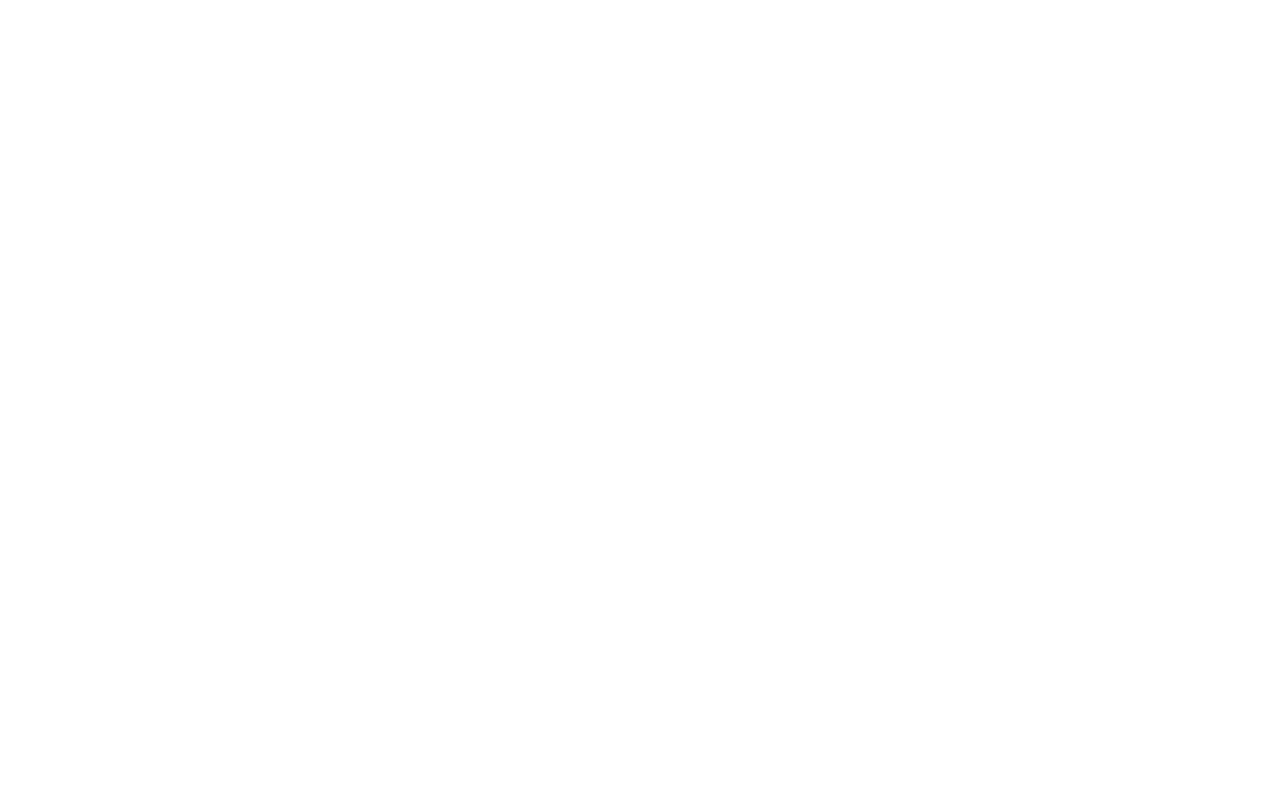
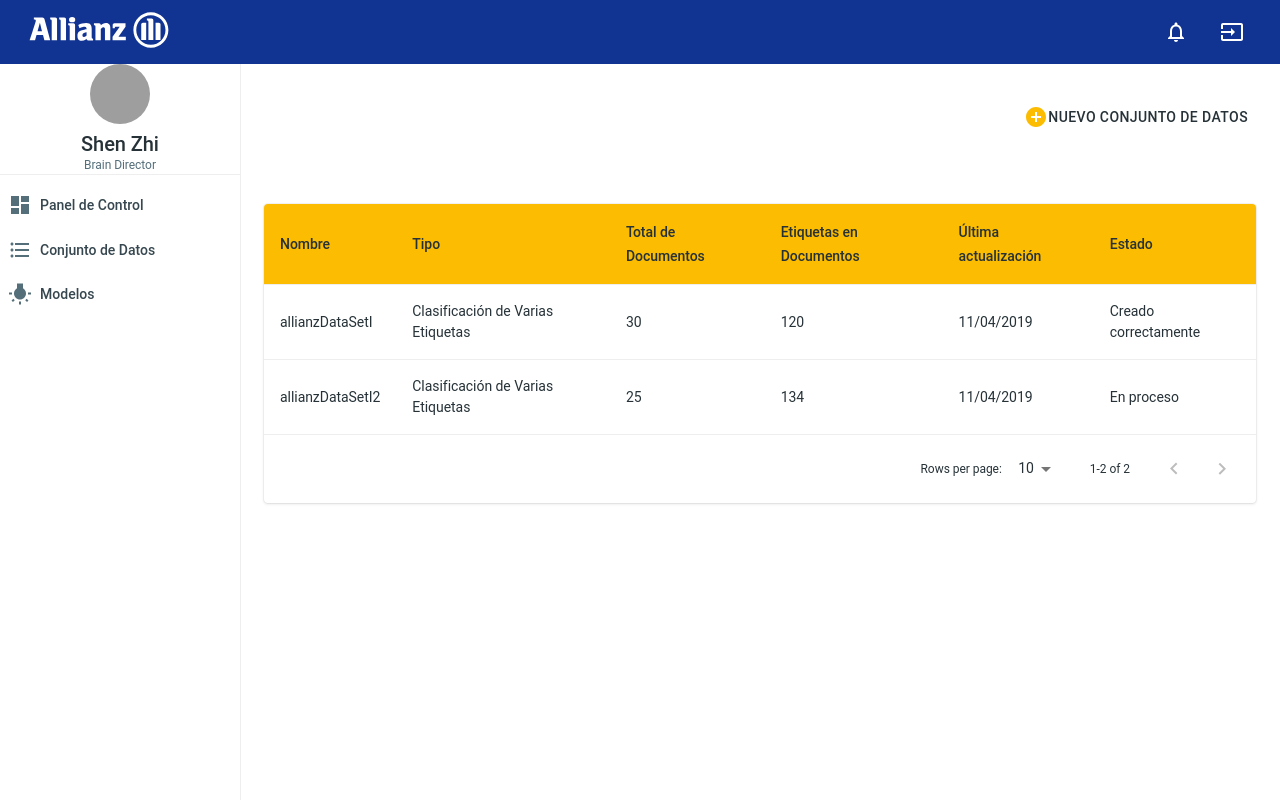
Before and after one commit to ElisaME/allianz, a React (Create React App) app: page /list in a window 1280 px wide. Before the commit this address led to /not-found. Built offline with nearby package versions, Linux system fonts and the light colour scheme; grey boxes are pictures that could not be loaded.

Commit message:
Data Sets List

```diff
--- a/package.json
+++ b/package.json
@@ -10,8 +10,10 @@
     "@testing-library/react": "^9.3.2",
     "@testing-library/user-event": "^7.1.2",
     "clsx": "^1.0.4",
+    "moment": "^2.24.0",
     "react": "^16.12.0",
     "react-dom": "^16.12.0",
+    "react-perfect-scrollbar": "^1.5.3",
     "react-router-dom": "^5.1.2",
     "react-scripts": "3.3.0"
   },
--- a/src/Routes.js
+++ b/src/Routes.js
@@ -4,6 +4,7 @@
 import { Main as MainLayout} from './components/layout/index';
 import RouteWithLayout from './components/RouteWithLayout/RouteWithLayout';
 import test from './components/test';
+import DataSetsList from './components/views/DataSetsList';
 
 
 const Routes = () => {
@@ -15,6 +16,24 @@
           layout={MainLayout}
           path="/"
         />
+      <RouteWithLayout
+        component={DataSetsList}
+        exact
+        layout={MainLayout}
+        path="/list"
+      />
+      {/* <RouteWithLayout
+        component={DataSetsList}
+        exact
+        layout={MainLayout}
+        path="/dataSets"
+      /> */}
+      {/* <RouteWithLayout
+        component={DataSetDetail}
+        exact
+        layout={MainLayout}
+        path="/dataSetDetail"
+      /> */}
       <Redirect to="/not-found" />
     </Switch>
   );
--- /dev/null
+++ b/src/components/views/DataSetsList/DataSetsList.js
@@ -0,0 +1,31 @@
+import React, { useState } from 'react';
+import { makeStyles } from '@material-ui/styles';
+
+import { DataSetsToolbar, DataSetsTable } from './components';
+import mockData from './data';
+
+const useStyles = makeStyles(theme => ({
+  root: {
+    padding: theme.spacing(3)
+  },
+  content: {
+    marginTop: theme.spacing(2)
+  }
+}));
+
+const DataSetsList = () => {
+  const classes = useStyles();
+
+  const [dataSets] = useState(mockData);
+
+  return (
+    <div className={classes.root}>
+      <DataSetsToolbar />
+      <div className={classes.content}>
+        <DataSetsTable dataSets={dataSets} />
+      </div>
+    </div>
+  );
+};
+
+export default DataSetsList;
--- /dev/null
+++ b/src/components/views/DataSetsList/components/DataSetsTable/DataSetsTable.js
@@ -0,0 +1,118 @@
+import React, { useState } from 'react';
+import clsx from 'clsx';
+import moment from 'moment';
+import PerfectScrollbar from 'react-perfect-scrollbar';
+import { makeStyles } from '@material-ui/styles';
+import {
+  Card,
+  CardActions,
+  CardContent,
+  Table,
+  TableBody,
+  TableCell,
+  TableHead,
+  TableRow,
+  Typography,
+  TablePagination
+} from '@material-ui/core';
+
+const useStyles = makeStyles(theme => ({
+  root: {},
+  content: {
+    padding: 0
+  },
+  inner: {
+    minWidth: 900
+  },
+  nameContainer: {
+    display: 'flex',
+    alignItems: 'center'
+  },
+  avatar: {
+    marginRight: theme.spacing(2)
+  },
+  actions: {
+    justifyContent: 'flex-end'
+  },
+  bgheader:{
+    backgroundColor:'rgb(251,188,1)'
+  }
+}));
+
+const DataSetsTable = props => {
+  const { className, dataSets, ...rest } = props;
+
+  const classes = useStyles();
+  const [rowsPerPage, setRowsPerPage] = useState(10);
+  const [page, setPage] = useState(0);
+
+  const handlePageChange = (event, page) => {
+    setPage(page);
+  };
+
+  const handleRowsPerPageChange = event => {
+    setRowsPerPage(event.target.value);
+  };
+
+  return (
+    <Card
+      {...rest}
+      className={clsx(classes.root, className)}
+    >
+      <CardContent className={classes.content}>
+        <PerfectScrollbar>
+          <div className={classes.inner}>
+            <Table>
+              <TableHead className={classes.bgheader}>
+                <TableRow>
+                  <TableCell>Nombre</TableCell>
+                  <TableCell>Tipo</TableCell>
+                  <TableCell>Total de Documentos</TableCell>
+                  <TableCell>Etiquetas en Documentos</TableCell>
+                  <TableCell>Última actualización</TableCell>
+                  <TableCell>Estado</TableCell>
+                </TableRow>
+              </TableHead>
+              <TableBody>
+                {dataSets.slice(0, rowsPerPage).map(dataSet => (
+                  <TableRow
+                    className={classes.tableRow}
+                    hover
+                    key={dataSet.id}
+                  >
+                    <TableCell>
+                      <div className={classes.nameContainer}>
+                        <Typography variant="body1">{dataSet.name}</Typography>
+                      </div>
+                    </TableCell>
+                    <TableCell>{dataSet.type}</TableCell>
+                    <TableCell>{dataSet.total_documents}</TableCell>
+                    <TableCell>{dataSet.total_tags}</TableCell>
+                    <TableCell>
+                      {moment(dataSet.createdAt).format('DD/MM/YYYY')}
+                    </TableCell>
+                    <TableCell>{dataSet.status}</TableCell>
+                  </TableRow>
+                ))}
+              </TableBody>
+            </Table>
+          </div>
+        </PerfectScrollbar>
+      </CardContent>
+      <CardActions className={classes.actions}>
+        <TablePagination
+          component="div"
+          count={dataSets.length}
+          onChangePage={handlePageChange}
+          onChangeRowsPerPage={handleRowsPerPageChange}
+          page={page}
+          rowsPerPage={rowsPerPage}
+          rowsPerPageOptions={[5, 10, 25]}
+        />
+      </CardActions>
+    </Card>
+  );
+};
+
+
+export default DataSetsTable;
--- /dev/null
+++ b/src/components/views/DataSetsList/components/DataSetsTable/index.js
@@ -0,0 +1 @@
+export { default } from './DataSetsTable';
--- /dev/null
+++ b/src/components/views/DataSetsList/components/DataSetsToolbar/DataSetsToolbar.js
@@ -0,0 +1,49 @@
+import React from 'react';
+import clsx from 'clsx';
+import { makeStyles } from '@material-ui/styles';
+import { Button } from '@material-ui/core';
+import AddCircleIcon from '@material-ui/icons/AddCircle';
+
+//import { SearchInput } from 'components';
+
+const useStyles = makeStyles(theme => ({
+  root: {},
+  row: {
+    height: '42px',
+    display: 'flex',
+    alignItems: 'center',
+    marginTop: theme.spacing(1)
+  },
+  spacer: {
+    flexGrow: 1
+  },
+  searchInput: {
+    marginRight: theme.spacing(1)
+  }
+}));
+
+const DataSetsToolbar = props => {
+  const { className, ...rest } = props;
+
+  const classes = useStyles();
+
+  return (
+    <div
+      {...rest}
+      className={clsx(classes.root, className)}
+    >
+      <div className={classes.row}>
+        <span className={classes.spacer} />
+        <Button><AddCircleIcon style={{ color: 'rgb(251,188,1)'}}/>  Nuevo conjunto de datos</Button>
+      </div>
+      <div className={classes.row}>
+        {/* <SearchInput
+          className={classes.searchInput}
+          placeholder="Search user"
+        /> */}
+      </div>
+    </div>
+  );
+};
+
+export default DataSetsToolbar;
--- /dev/null
+++ b/src/components/views/DataSetsList/components/DataSetsToolbar/index.js
@@ -0,0 +1 @@
+export { default } from './DataSetsToolbar';
--- /dev/null
+++ b/src/components/views/DataSetsList/components/index.js
@@ -0,0 +1,2 @@
+export { default as DataSetsTable } from './DataSetsTable';
+export { default as DataSetsToolbar } from './DataSetsToolbar';
--- /dev/null
+++ b/src/components/views/DataSetsList/data.js
@@ -0,0 +1,22 @@
+import uuid from 'uuid/v1';
+
+export default [
+  {
+    id: uuid(),
+    name: 'allianzDataSetI',
+    type:'Clasificación de Varias Etiquetas',
+    total_documents:'30',
+    total_tags:'120',
+    createdAt: 1555016400000,
+    status:'Creado correctamente'
+  },
+  {
+    id: uuid(),
+    name: 'allianzDataSetI2',
+    type:'Clasificación de Varias Etiquetas',
+    total_documents:'25',
+    total_tags:'134',
+    createdAt: 1555016400000,
+    status:'En proceso'
+  }
+];
--- /dev/null
+++ b/src/components/views/DataSetsList/index.js
@@ -0,0 +1 @@
+export {default} from './DataSetsList';
```
Also changed, not shown: 1 other file (tests, documents, lock files or other folders).
